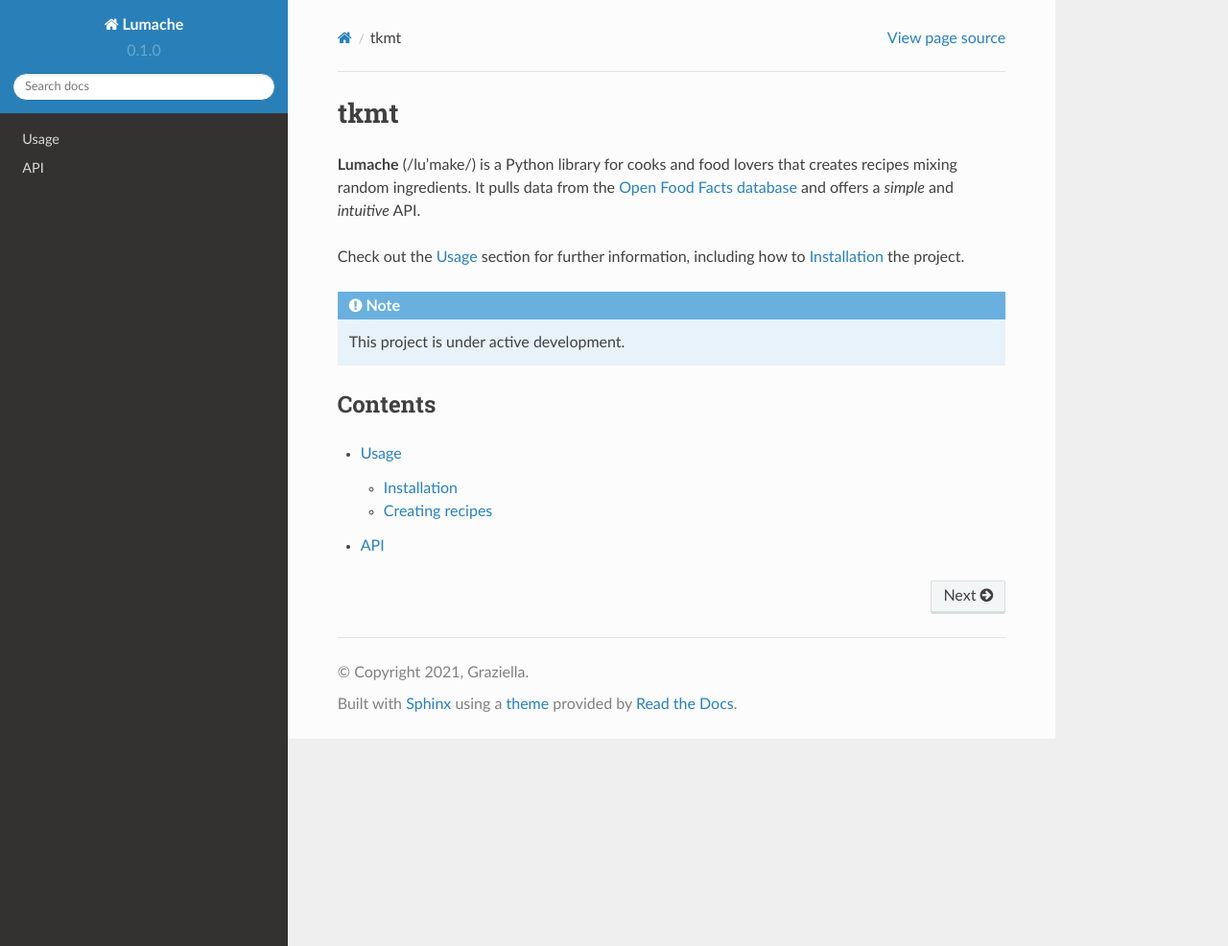
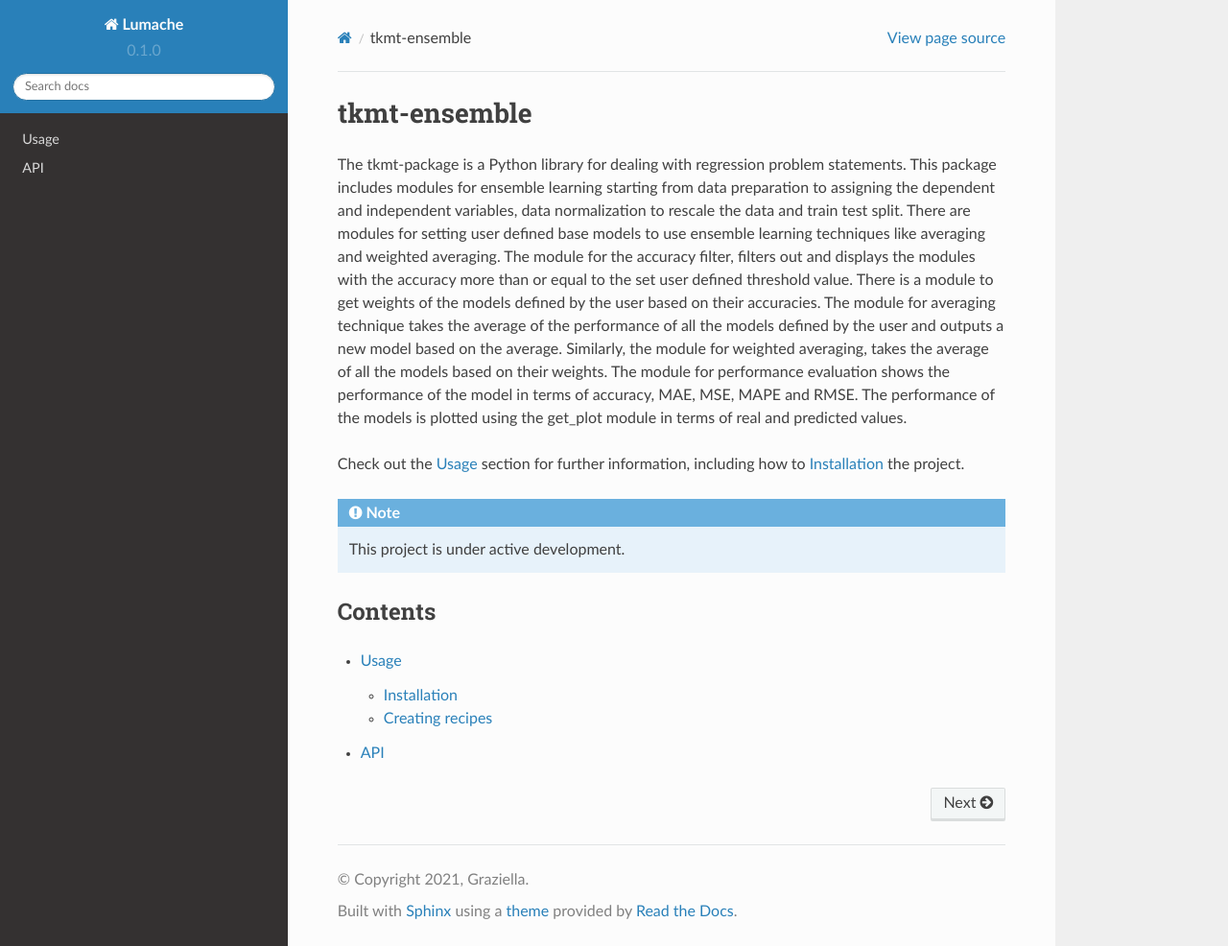
Before and after one commit to tkmtpackage/tkmt_ensemble, a Sphinx documentation site: the page built from docs/source/index.rst, in a window 1280 px wide and 986 px high. Shown: the whole window at 96% size. Built offline with Sphinx 7.4.7 and the Read the Docs theme 2.0.0, drawn with Linux system fonts in a browser that asks for light colours.

Commit message:
Update index.rst

```diff
--- a/docs/source/index.rst
+++ b/docs/source/index.rst
@@ -1,10 +1,7 @@
-tkmt
+tkmt-ensemble
 ===================================
 
-**Lumache** (/lu'make/) is a Python library for cooks and food lovers
-that creates recipes mixing random ingredients.
-It pulls data from the `Open Food Facts database <https://world.openfoodfacts.org/>`_
-and offers a *simple* and *intuitive* API.
+The tkmt-package is a Python library for dealing with regression problem statements. This package includes modules for ensemble learning starting from data preparation to assigning the dependent and independent variables, data normalization to rescale the data and train test split. There are modules for setting user defined base models to use ensemble learning techniques like averaging and weighted averaging. The module for the accuracy filter, filters out and displays the modules with the accuracy more than or equal to the set user defined threshold value. There is a module to get weights of the models defined by the user based on their accuracies. The module for averaging technique takes the average of the performance of all the models defined by the user and outputs a new model based on the average. Similarly, the module for weighted averaging, takes the average of all the models based on their weights. The module for performance evaluation shows the performance of the model in terms of accuracy, MAE, MSE, MAPE and RMSE. The performance of the models is plotted using the get_plot module in terms of real and predicted values.
 
 Check out the :doc:`usage` section for further information, including
 how to :ref:`installation` the project.
```
